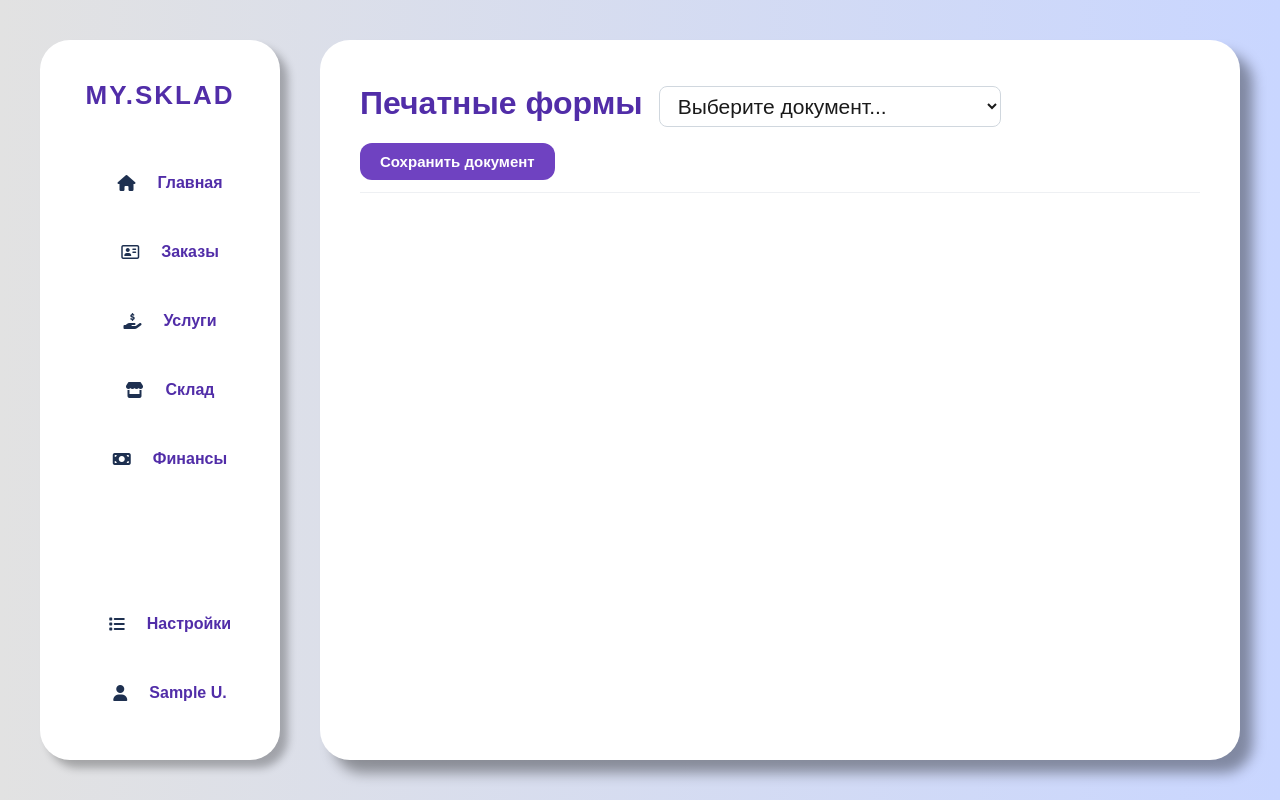
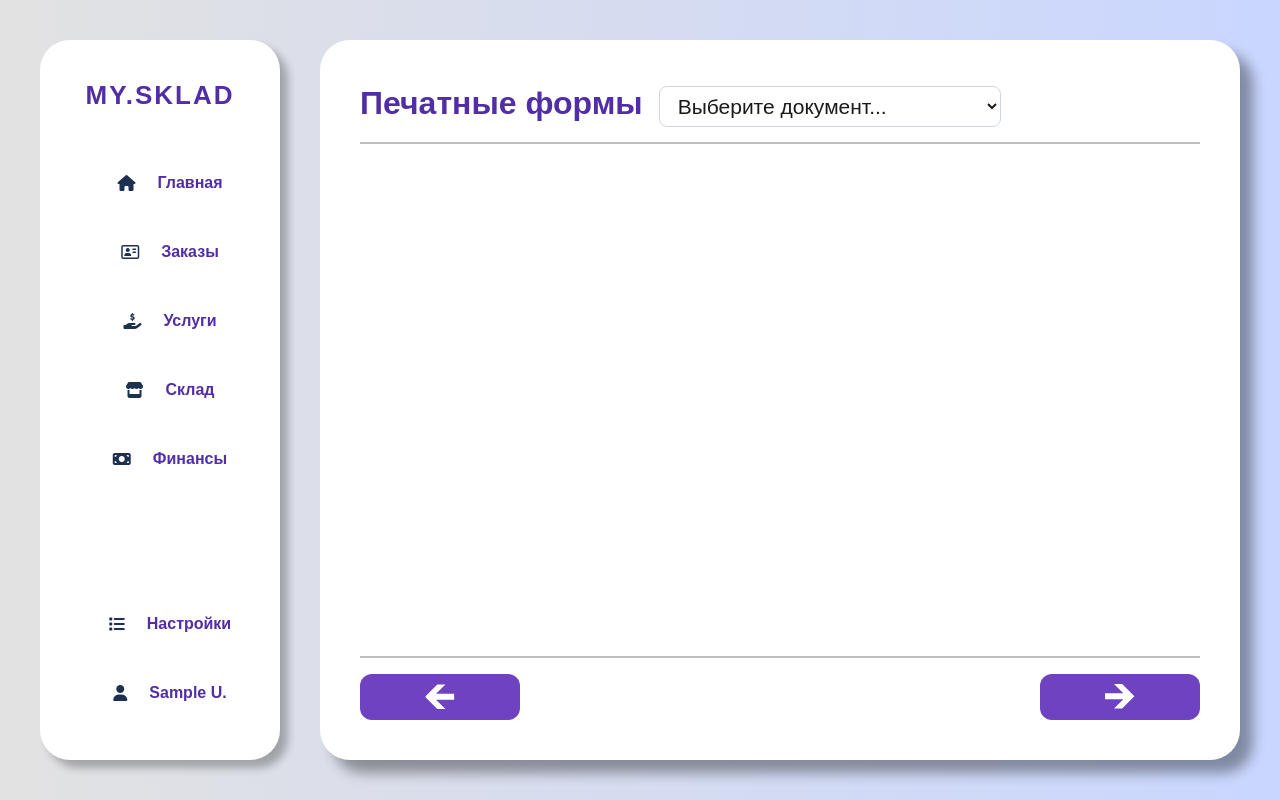
Before and after one commit to SergeyBalatskiy/crm_system, a Django app: page /profile/documents in a window 1280 px wide. Run offline with Django 5.2, Linux system fonts and the light colour scheme; the visitor is signed in with stand-in values (Sample User, id 1).

Commit message:
new minor fix frontend visual + fix bug with tinymce form select + JS

```diff
--- a/crm_system/profile_user/static/profile_user/css/service_info.css
+++ b/crm_system/profile_user/static/profile_user/css/service_info.css
@@ -172,7 +172,7 @@
     padding: 0 !important;
     background-color: #6f42c1 !important;
     color: #ffffff !important;
-    font-size: 18px;
+    font-size: 20px;
     font-weight: 600;
     border-radius: 10px;
     text-decoration: none;
--- a/crm_system/profile_user/static/profile_user/css/tinymce.css
+++ b/crm_system/profile_user/static/profile_user/css/tinymce.css
@@ -21,12 +21,17 @@
 }
 
 .custom-divider {
-    border: none;
-    height: 1px;
-    background-color: #eef0f3;
     width: 100%;
-    margin: 26px 0;
-    margin-top: -4px;
+    border-top: 2px solid #c0c0c0;
+    margin: 16px 0;
+    display: block;
+    clear: both;
+    margin-top: -1px;
+    flex-shrink: 0;
+}
+
+.bottom-actions {
+    margin-top: auto;
 }
 
 .navigation-select {
@@ -62,6 +67,8 @@
     height: 100% !important;
     min-height: 0 !important;
     width: 100% !important;
+    margin-bottom: 10px !important;
+    margin-top: -7.6px;
 }
 
 .tox-editor-container {
@@ -196,6 +203,8 @@
 .btn-save {
     background-color: #6f42c1;
     color: #ffffff;
+    font-size: 17px;
+    margin-top: 6.5px;
 }
 
 .btn-save:hover {
@@ -208,6 +217,8 @@
 #reset-btn-container a {
     background-color: #dc3545;
     color: #ffffff;
+    font-size: 17px;
+    margin-top: 6.5px;
 }
 
 .btn-reset:hover,
@@ -222,3 +233,45 @@
     gap: 12px;
     margin-top: 16px;
 }
+
+.btn-primary {
+    background-color: #6f42c1;
+    color: #ffffff;
+    font-size: 19px;
+    border-radius: 12px;
+    border: none;
+    text-decoration: none;
+    transition: background-color 0.2s ease, transform 0.2s ease;
+}
+
+.btn-primary:hover {
+    background-color: #59329d;
+    transform: translateY(-1px);
+    color: #ffffff;
+}
+
+/* Добавлен display: inline-flex для точного центрирования текста */
+.btn-next {
+    display: inline-flex;
+    align-items: center;
+    justify-content: center;
+    min-width: 160px;
+    font-size: 21px;
+    height: 46.5px;
+    box-sizing: border-box;
+}
+
+.bottom-section {
+    margin-top: auto;
+    flex-shrink: 0;
+    width: 100%;
+}
+
+/* Нижняя навигация */
+.bottom-actions {
+    display: flex;
+    justify-content: space-between;
+    /* Расставляет стрелки по краям */
+    gap: 12px;
+    margin-top: 16px;
+}
--- a/crm_system/profile_user/templates/profile_user/tinymce.html
+++ b/crm_system/profile_user/templates/profile_user/tinymce.html
@@ -13,8 +13,9 @@
 
             <form method="get" class="navigation-select">
                 <div class="selected-document">
-                    <select class="custom-select" name="documents" id="page-select" hx-trigger="change"
-                        hx-target="#hidden-data-container" hx-get="{% url 'tiny_mce' %}" hx-swap="innerHTML">
+                    <select class="custom-select" name="documents" id="page-select" autocomplete="off"
+                        hx-trigger="change" hx-target="#hidden-data-container" hx-get="{% url 'tiny_mce' %}"
+                        hx-swap="innerHTML">
                         <option value="" disabled selected hidden>Выберите документ...</option>
                         <option value="garanty_doc">Акт о гарантии</option>
                         <option value="adoption_doc">Акт о принятии</option>
@@ -24,38 +25,71 @@
                 </div>
             </form>
 
-            <!-- Кнопка «Сохранить документ» связывается с формой через form="editor-form" -->
-            <button type="button" class="btn-action btn-save"
+            <button type="button" id='save-doc-btn' style="display: none;" class="btn-action btn-save"
                 onclick="tinymce.triggerSave(); htmx.trigger('#editor-form', 'submit');">
                 Сохранить документ
             </button>
 
-            <!-- Контейнер для кнопки «По умолчанию» (приходит через hx-swap-oob) -->
             <div id="reset-btn-container"></div>
         </div>
 
-        <hr class="custom-divider">
+        <div class="custom-divider"></div>
 
         <div id="hidden-data-container" style="display: none;"></div>
 
+        <!-- Только редактор скрывается до выбора документа -->
         <div id="editor-container" style="display: none;">
             <form id="editor-form" hx-post="{% url 'tiny_mce' %}" hx-headers='{"X-CSRFToken": "{{ csrf_token }}"}'>
                 {% csrf_token %}
                 <input type="hidden" name="document" id="current-document-input" value="">
                 {{ tiny_mce.media }}
                 {{ tiny_mce.as_p }}
-                <div class="bottom-actions">
-                    <a href="{% url 'categories' %}" class="btn btn-primary btn-next">Назад</a>
-                    <a href="{% url 'form-editor' %}" class="btn btn-primary btn-next">Далее</a>
-                </div>
             </form>
+        </div>
+
+        <!-- Линия и кнопки вынесены наружу — они всегда видимы -->
+        <div class="bottom-section">
+            <div class="custom-divider"></div>
+
+            <div class="bottom-actions">
+                <a href="{% url 'categories' %}" class="btn btn-primary btn-next">
+                    <svg class="arrow-left-4" style="height: 25px; fill: white; transform: rotate(180deg);"
+                        viewBox="0 0 100 85">
+                        <polygon
+                            points="58.263,0.056 100,41.85 58.263,83.641 30.662,83.641 62.438,51.866 0,51.866 0,31.611 62.213,31.611 30.605,0 58.263,0.056" />
+                    </svg>
+                </a>
+                <a href="{% url 'form-editor' %}" class="btn btn-primary btn-next">
+                    <svg class="arrow-right-4" viewBox="0 0 100 85" style="height: 25px; fill: white;">
+                        <polygon
+                            points="58.263,0.056 100,41.85 58.263,83.641 30.662,83.641 62.438,51.866 0,51.866 0,31.611 62.213,31.611 30.605,0 58.263,0.056" />
+                    </svg>
+                </a>
+            </div>
         </div>
     </div>
 </div>
 
 <script>
+    document.addEventListener('DOMContentLoaded', function () {
+        const selectElement = document.getElementById('page-select');
+        const saveBtn = document.getElementById('save-doc-btn');
+        const editorContainer = document.getElementById('editor-container');
 
-    // НЕ УДАЛЯТЬ ЭТОТ БЛОК ТАК КАК TinyMCE НЕ В СОСТОЯНИИ ПО ДРУГОМУ РАБОТАТЬ С JS ЕСЛИ ОН НЕ В style
+        if (selectElement) selectElement.selectedIndex = 0;
+        if (editorContainer) editorContainer.style.display = 'none';
+        if (saveBtn) saveBtn.style.display = 'none';
+
+        if (selectElement) {
+            selectElement.addEventListener('change', function () {
+                if (!this.value) {
+                    saveBtn.style.display = 'none';
+                    editorContainer.style.display = 'none';
+                }
+            });
+        }
+    });
+
     document.body.addEventListener('htmx:afterSwap', function (event) {
         if (event.detail.target.id === 'hidden-data-container') {
             const fetchedContent = document.getElementById('fetched-content');
@@ -69,21 +103,17 @@
                     inputDoc.value = fetchedDocType.value;
                 }
 
-                // 3. Ставим 'flex' вместо 'block', чтобы не ломать Flexbox-сетку
-                document.getElementById('editor-container').style.display = 'flex';
+                document.getElementById('editor-container').style.display = 'block';
+                document.getElementById('save-doc-btn').style.display = 'block';
             }
         }
     });
 
-    // Функция создания красивого всплывающего уведомления
     function showToast(message, type = 'success') {
         const container = document.getElementById('toast-container');
-
-        // Создаем элемент alert
         const alertDiv = document.createElement('div');
         alertDiv.className = `alert alert-${type} fade-in`;
 
-        // SVG-иконка в зависимости от типа
         const icon = type === 'success'
             ? `<svg class="alert-icon" xmlns="http://www.w3.org/2000/svg" width="20" height="20" fill="currentColor" viewBox="0 0 16 16">
             <path d="M16 8A8 8 0 1 1 0 8a8 8 0 0 1 16 0zm-3.97-3.03a.75.75 0 0 0-1.08.022L7.477 9.417 5.384 7.323a.75.75 0 0 0-1.06 1.06L6.97 11.03a.75.75 0 0 0 1.079-.02l4.992-5.99a.75.75 0 0 0-.018-1.042z"/>
@@ -95,7 +125,6 @@
         alertDiv.innerHTML = `${icon}<span>${message}</span>`;
         container.appendChild(alertDiv);
 
-        // Автоматическое удаление через 3.5 секунды с плавной анимацией
         setTimeout(() => {
             alertDiv.style.opacity = '0';
             alertDiv.style.transition = 'opacity 0.4s ease';
@@ -103,7 +132,6 @@
         }, 3500);
     }
 
-    // Слушатели HTMX-событий с сервера
     document.body.addEventListener('success_save_doc', function () {
         showToast('Изменения успешно сохранены!', 'success');
     });
@@ -119,8 +147,6 @@
     document.body.addEventListener('htmx:configRequest', function (event) {
         event.detail.headers['X-CSRFToken'] = '{{ csrf_token }}';
     });
-
 </script>
 
-
 {% endblock %}
```
Also changed, not shown: crm_system/profile_user/static/profile_user/css/categories.css (+9 -2 lines), crm_system/profile_user/static/profile_user/css/workers.css (+9 -4 lines), crm_system/profile_user/templates/profile_user/categories.html (+11 -3 lines), crm_system/profile_user/templates/profile_user/service_info.html (+6 -2 lines), crm_system/profile_user/templates/profile_user/workers.html (+12 -4 lines).
